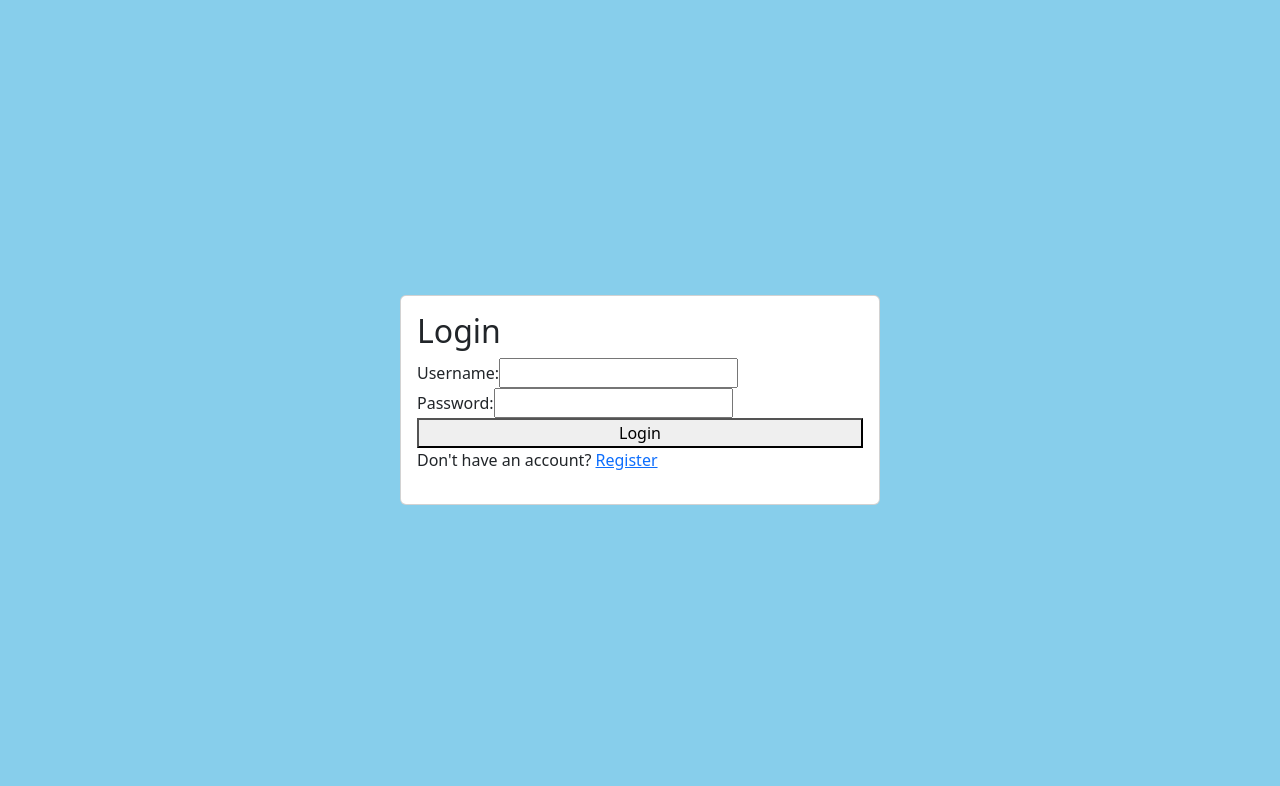
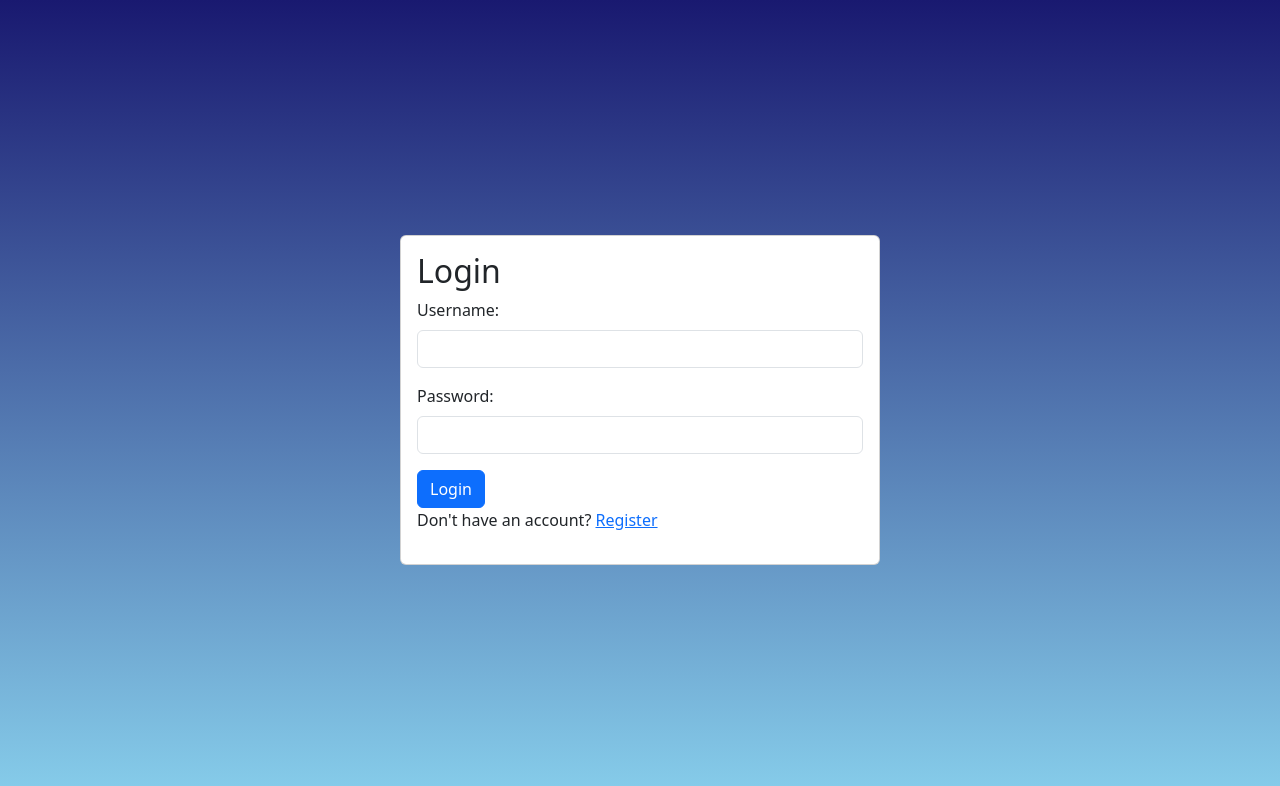
Before and after one commit to anotskie/enhancement_request_V2, a React (Vite) app in the folder frontend/: page / in a window 1280 px wide. Shown: the top 786 px of the page. Built offline with nearby package versions, Linux system fonts and the light colour scheme.

Commit message:
Enhancement Req
add error handling

```diff
--- a/frontend/src/App.css
+++ b/frontend/src/App.css
@@ -6,6 +6,13 @@
   border-radius: 5px;
   box-shadow: 0px 2px 4px rgba(0, 0, 0, 0.1);
   transition: box-shadow 0.3s ease-in-out;
+}
+
+.comments-card {
+  margin: 15px;
+  padding: 15px;
+  border: none;
+  background-color: #fff;
 }
 
 .article-card:hover {
--- a/frontend/src/components/Forum/Card/ForumCard.jsx
+++ b/frontend/src/components/Forum/Card/ForumCard.jsx
@@ -1,5 +1,5 @@
 import React, { useState, useEffect } from "react";
-import { Row, Col, Card, Button, } from "react-bootstrap";
+import { Row, Col, Card, Button, Pagination } from "react-bootstrap";
 import CheckIcon from "@mui/icons-material/Check";
 import CloseIcon from "@mui/icons-material/Close";
 import BadgeMUI from "@mui/material/Badge";
@@ -21,7 +21,6 @@ const ArticleCardComponent = ({
 
   const statusColor = "#6ec5b8";
   const displayStatus = "Active";
-  const commentCount = 1000;
 
   const handleSeeMore = (requestId) => {
     setExpandedRequests([...expandedRequests, requestId]);
@@ -67,7 +66,7 @@ const ArticleCardComponent = ({
       {enhancementRequests.map(request => (
       <Row className="article-card">
       <Col sm={2}>
-        <div onClick={() => handleVote(request.id)} style={{ cursor: 'pointer' }}>
+        <div className="vote-button" onClick={() => handleVote(request.id)} style={{ cursor: 'pointer' }}>
           <BadgeMUI
             badgeContent={request.votes}
             color="info"
--- a/frontend/src/components/Forum/Comments/UserComments.jsx
+++ b/frontend/src/components/Forum/Comments/UserComments.jsx
@@ -9,6 +9,7 @@ import "../../../App.css";
 import CommentSection from "../../../test/comment";
 import { useNavigate, useParams } from "react-router-dom";
 import { fetchEnhancementRequests, voteForEnhancementRequest} from '../../../API/API_Services'; // Import createComment
+import NavbarComponent from "../../Navigation/Header";
 
 const CommentComponent = ({ onEdit }) => {
   const statusColor = "#6ec5b8";
@@ -31,10 +32,12 @@ const CommentComponent = ({ onEdit }) => {
 
   return (
 <div>
+
+    <NavbarComponent></NavbarComponent>
   {forumRetrieved && (
-    <Row className="article-card" key={forumRetrieved.id}>
+    <Row className="comments-card" key={forumRetrieved.id}>
       <Col sm={2}>
-        <div>
+        <div className="vote-button">
           <BadgeMUI
             badgeContent={forumRetrieved.votes}
             color="info"
@@ -55,6 +58,8 @@ const CommentComponent = ({ onEdit }) => {
           </Card.Body>
         </Card>
         <Container>
+
+
        <CommentSection enhancementRequestId={forumRetrieved.id} />
         {forumRetrieved?.comments && forumRetrieved.comments.length > 0 && (
           <div className="comments-section">
--- a/frontend/src/components/Forum/Discussion.jsx
+++ b/frontend/src/components/Forum/Discussion.jsx
@@ -57,7 +57,7 @@ const Forums = () => {
       };
 
   return (
-    <div>
+    <div >
 
       <div className="d-flex justify-content-center">
         <Container className="mt-3">
--- a/frontend/src/components/Forum/Modal/NewIdeas.jsx
+++ b/frontend/src/components/Forum/Modal/NewIdeas.jsx
@@ -12,6 +12,7 @@ function ModalComponent({
 
   const [showModal, setShowModal] = useState(false);
   const [newRequestTitle, setNewRequestTitle] = useState('');
+  const [errorMessage, setErrorMessage] = useState('');
   const [newRequestDescription, setNewRequestDescription] = useState('');
 
   const handleCreateEnhancementRequest = async () => {
@@ -22,6 +23,15 @@ function ModalComponent({
       setRefreshed(!refreshed)
 
     } catch (error) {
+
+        if (error.response && error.response.status === 400) {
+            setErrorMessage('An error has occured. Please try again later..');
+          }
+        else {
+            setErrorMessage('Fields Required');
+          }
+
+
       console.error('Error creating enhancement request:', error);
     }
   };
@@ -53,11 +63,16 @@ function ModalComponent({
               />
             </Form.Group>
           </Form>
+
+             {errorMessage && <p className="text-danger">{errorMessage}</p>}
+
         </Modal.Body>
         <Modal.Footer>
           <Button variant="secondary" onClick={() => setShowModal(false)}>Cancel</Button>
           <Button variant="primary" onClick={handleCreateEnhancementRequest}>Create</Button>
+
         </Modal.Footer>
+
       </Modal>
     </div>
   );
--- a/frontend/src/page/Home.jsx
+++ b/frontend/src/page/Home.jsx
@@ -20,7 +20,7 @@ import Forums from "../components/Forum/Discussion";
 function AutoLayoutExample() {
   return (
 
-   <div>
+   <div >
     <Header/>
     <Container>
 
--- a/frontend/src/page/Login.jsx
+++ b/frontend/src/page/Login.jsx
@@ -2,14 +2,24 @@ import React, { useState } from 'react';
 import { Link, useNavigate } from 'react-router-dom';
 import ApiService from '../API/userAPI';
 import { Card } from 'react-bootstrap';
+import Button from 'react-bootstrap/Button';
+import Form from 'react-bootstrap/Form';
+import InputGroup from 'react-bootstrap/InputGroup';
 
 function Login() {
   const [username, setUsername] = useState('');
   const [password, setPassword] = useState('');
+  const [errorMessage, setErrorMessage] = useState('');
   const navigate = useNavigate();
+  const [validated, setValidated] = useState(false);
 
   const handleLogin = async () => {
+
+
     try {
+
+
+
       const accessToken = await ApiService.login(username, password);
       const user_id = localStorage.getItem('user_id');
       const name = localStorage.getItem('name');
@@ -23,30 +33,56 @@ function Login() {
 
       navigate('/home');
     } catch (error) {
+
+      if (error.response && error.response.status === 401) {
+        setErrorMessage('Invalid username or password.');
+      }
+
+      else if (error.response && error.response.status === 400) {
+        setErrorMessage('Please input the required fields.');
+      }
+
+      else {
+        setErrorMessage('An error occurred while logging in. Please try again later.');
+      }
+
       console.error('Login error:', error);
     }
   };
 
   return (
-    <div className="d-flex justify-content-center align-items-center" style={{ minHeight: "100vh", backgroundColor: "#87CEEB" }}>
+    <div className="d-flex justify-content-center align-items-center" style={{ minHeight: "100vh", background: "linear-gradient(to bottom, midnightblue, skyblue)"  }}>
       <Card className="p-3" style={{ backgroundColor: "#FFF", width: "30rem" }}>
       <h2>Login</h2>
-      <div>
-        <label>
+
+      <Form>
+
+      <Form.Group className="mb-3" controlId="formBasicEmail">
+        <Form.Label style={{width:"25rem"}}>
           Username:
-          <input type="text" value={username} onChange={(e) => setUsername(e.target.value)} />
-        </label>
-      </div>
-      <div>
-        <label>
+        </Form.Label>
+        <Form.Control type="text" value={username} onChange={(e) => setUsername(e.target.value)} />
+      </Form.Group>
+
+
+      <Form.Group className="mb-3" controlId="formBasicPassword">
+        <Form.Label style={{width:"25rem"}}>
           Password:
-          <input type="password" value={password} onChange={(e) => setPassword(e.target.value)} />
-        </label>
-      </div>
-      <button onClick={handleLogin}>Login</button>
-      <p>
-        Don't have an account? <Link to="/register">Register</Link>
-      </p>
+
+        </Form.Label>
+        <Form.Control type="password" value={password} onChange={(e) => setPassword(e.target.value)} />
+      </Form.Group>
+
+      {errorMessage && <p className="text-danger">{errorMessage}</p>}
+
+      <Button onClick={handleLogin}>Login</Button>
+
+          <p>
+            Don't have an account? <Link to="/register">Register</Link>
+          </p>
+
+      </Form>
+
       </Card>
     </div>
   );
--- a/frontend/src/page/Register.jsx
+++ b/frontend/src/page/Register.jsx
@@ -2,10 +2,13 @@ import React, { useState } from 'react';
 import { Link } from 'react-router-dom';
 import ApiService from '../API/userAPI';
 import { Card } from 'react-bootstrap';
+import Button from 'react-bootstrap/Button';
+import Form from 'react-bootstrap/Form';
 
 function Register() {
   const [username, setUsername] = useState('');
   const [password, setPassword] = useState('');
+  const [errorMessage, setErrorMessage] = useState('');
   const [email, setEmail] = useState('');
 
   const handleRegister = async () => {
@@ -13,37 +16,61 @@ function Register() {
       await ApiService.register(username, password, email);
       console.log('Registration successful');
     } catch (error) {
+
+      if (error.response && error.response.status === 400) {
+        setErrorMessage('Please input the required fields.');
+      }
+
+      else if (statusCode === 401) {
+        setErrorMessage('Invalid username or password.');
+      }
+
+      else {
+        setErrorMessage('An error occurred while logging in. Please try again later.');
+      }
+
       console.error('Registration error:', error);
     }
   };
 
   return (
-    <div className="d-flex justify-content-center align-items-center" style={{ minHeight: "100vh", backgroundColor: "#87CEEB" }}>
+    <div className="d-flex justify-content-center align-items-center" style={{ minHeight: "100vh", background: "linear-gradient(to bottom, midnightblue, skyblue)"  }}>
       <Card className="p-3" style={{ backgroundColor: "#FFF", width: "30rem" }}>
       <h2>Register</h2>
-      <div>
-        <label>
+
+      <Form>
+
+      <Form.Group className="mb-3" controlId="formBasicPassowrd">
+        <Form.Label style={{width:"25rem"}}>
           Username:
-          <input type="text" value={username} onChange={(e) => setUsername(e.target.value)} />
-        </label>
-      </div>
-      <div>
-        <label>
+        </Form.Label>
+        <Form.Control type="text" value={username} onChange={(e) => setUsername(e.target.value)} />
+      </Form.Group>
+
+      <Form.Group className="mb-3" controlId="formBasicPassowrd">
+        <Form.Label style={{width:"25rem"}}>
           Password:
-          <input type="password" value={password} onChange={(e) => setPassword(e.target.value)} />
-        </label>
-      </div>
-      <div>
-        <label>
+        </Form.Label>
+        <Form.Control type="password" value={password} onChange={(e) => setPassword(e.target.value)} />
+      </Form.Group>
+
+
+      <Form.Group className="mb-3" controlId="formBasicEmail">
+        <Form.Label style={{width:"25rem"}}>
           Email:
-          <input type="email" value={email} onChange={(e) => setEmail(e.target.value)} />
-        </label>
-      </div>
-      <button onClick={handleRegister}>Register</button>
+        </Form.Label>
+        <Form.Control type="email" value={email} onChange={(e) => setEmail(e.target.value)} />
+      </Form.Group>
+
+      {errorMessage && <p className="text-danger">{errorMessage}</p>}
+
+      <Button onClick={handleRegister}>Register</Button>
       <p>
         Already have an account? <Link to="/">Login</Link>
       </p>
-      </Card>
+
+      </Form>
+    </Card>
     </div>
   );
 }
--- a/frontend/src/test/comment.jsx
+++ b/frontend/src/test/comment.jsx
@@ -5,6 +5,7 @@ import { Container, Row, Col, Form, Button } from 'react-bootstrap';
 const CommentSection = ({ enhancementRequestId }) => {
   const [content, setContent] = useState('');
   const userId = localStorage.getItem('user_id');
+  const [errorMessage, setErrorMessage] = useState('');
 
   const handleCommentSubmit = async () => {
     if (!userId) {
@@ -17,6 +18,10 @@ const CommentSection = ({ enhancementRequestId }) => {
       await createComment(enhancementRequestId, content, userId, token);
       setContent('');
     } catch (error) {
+
+
+
+
       console.error('Error creating comment:', error);
     }
   };
@@ -31,9 +36,13 @@ const CommentSection = ({ enhancementRequestId }) => {
               value={content}
               onChange={(e) => setContent(e.target.value)}
               placeholder="Write a comment..."
+
               rows={4}
             />
           </Form.Group>
+
+
+
           <Button className='d-flex justify-content-end mt-2' variant="primary" onClick={handleCommentSubmit}>
             Submit Comment
           </Button>
```
